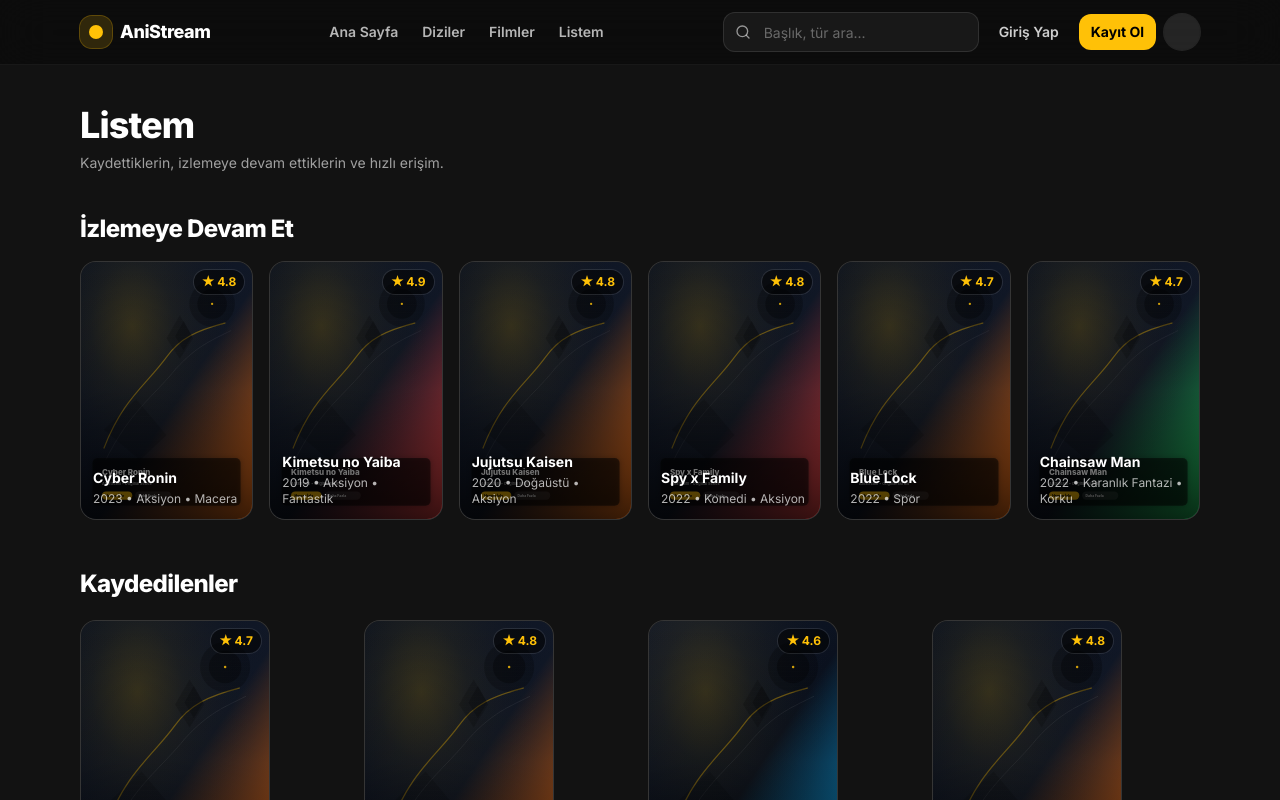
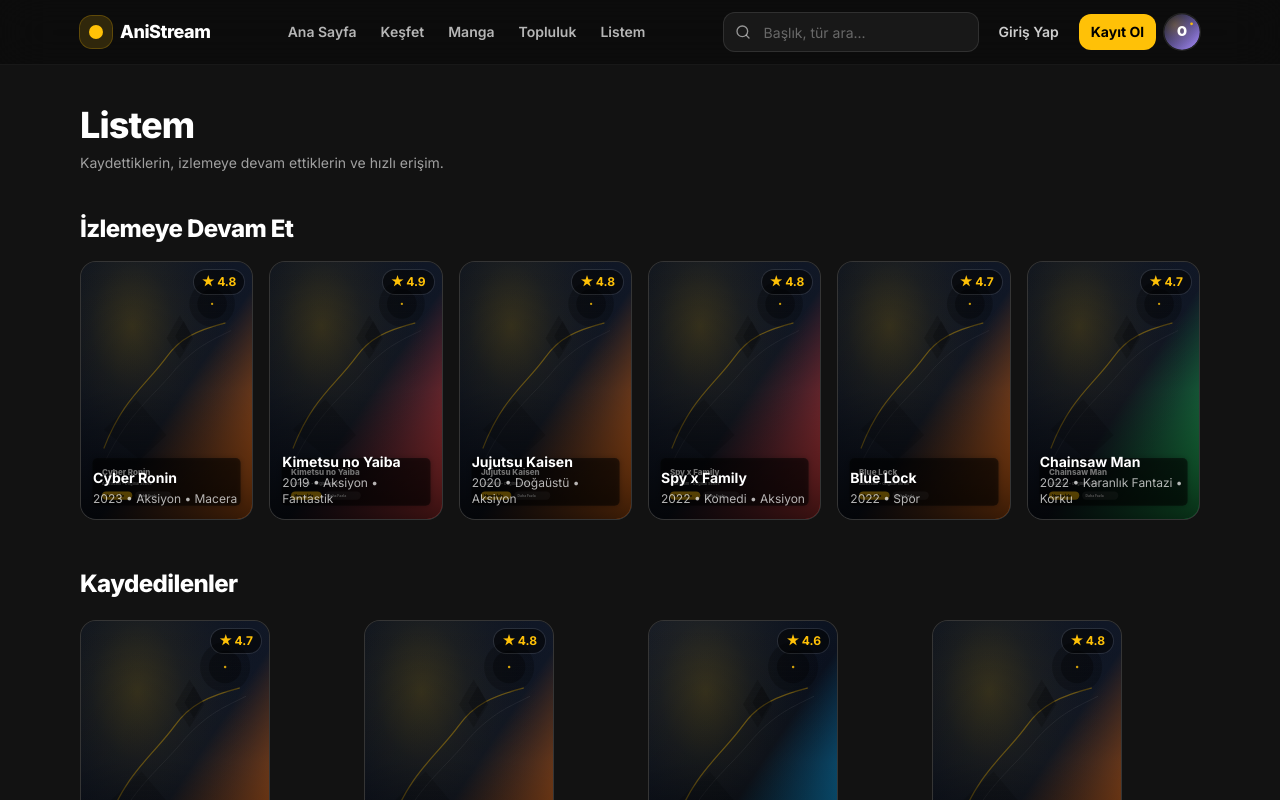
Before and after one commit to BerkantHrmc/animeweb, a Next.js app: page /listem in a window 1280 px wide. Shown: the top 800 px of the page. Built offline with nearby package versions, Linux system fonts and the light colour scheme.

Commit message:
feat: Add avatar and update nav links and mobile CTAs
Co-authored-by: bhurmaci21 <bhurmaci21@posta.pau.edu.tr>

```diff
--- a/src/components/Navbar.tsx
+++ b/src/components/Navbar.tsx
@@ -1,9 +1,11 @@
 'use client';
 
 import Link from 'next/link';
+import Image from 'next/image';
 import { useMemo, useState } from 'react';
 import { Logo } from './Logo';
 import { IconMenu, IconSearch } from './Icons';
+import { avatarDataUri } from '@/lib/placeholders';
 
 export function Navbar({ variant = 'app' }: { variant?: 'app' | 'auth' }) {
   const [open, setOpen] = useState(false);
@@ -12,8 +14,9 @@ export function Navbar({ variant = 'app' }: { variant?: 'app' | 'auth' }) {
     if (variant === 'app') {
       return [
         { href: '/dashboard', label: 'Ana Sayfa' },
-        { href: '/dashboard#diziler', label: 'Diziler' },
-        { href: '/dashboard#filmler', label: 'Filmler' },
+        { href: '/dashboard#kesfet', label: 'Keşfet' },
+        { href: '/dashboard#manga', label: 'Manga' },
+        { href: '/dashboard#topluluk', label: 'Topluluk' },
         { href: '/listem', label: 'Listem' }
       ];
     }
@@ -73,7 +76,19 @@ export function Navbar({ variant = 'app' }: { variant?: 'app' | 'auth' }) {
                 </Link>
               </div>
 
-              <div className="hidden h-9 w-9 rounded-full bg-white/10 ring-1 ring-white/10 md:block" />
+              {/* Avatar (demo) */}
+              <div className="hidden md:block">
+                <div className="relative h-9 w-9 overflow-hidden rounded-full ring-1 ring-white/10 bg-white/5">
+                  <Image
+                    src={avatarDataUri('Otaku')}
+                    alt="Profil"
+                    fill
+                    unoptimized
+                    className="object-cover"
+                    sizes="36px"
+                  />
+                </div>
+              </div>
             </>
           ) : (
             <div className="hidden items-center gap-2 md:flex">
@@ -88,12 +103,20 @@ export function Navbar({ variant = 'app' }: { variant?: 'app' | 'auth' }) {
 
           {/* Mobile quick CTA when variant=app */}
           {variant === 'app' ? (
+            <>
+              <Link
+                href="/login"
+                className="sm:hidden rounded-xl px-3 py-2 text-sm font-semibold text-white/80 hover:bg-white/10"
+              >
+                Giriş
+              </Link>
               <Link
                 href="/register"
                 className="sm:hidden rounded-xl bg-accent px-3 py-2 text-sm font-bold text-black"
               >
                 Kayıt Ol
               </Link>
+            </>
           ) : null}
 
           <button
```
Lines whose indentation alone changed are shown as unchanged.
